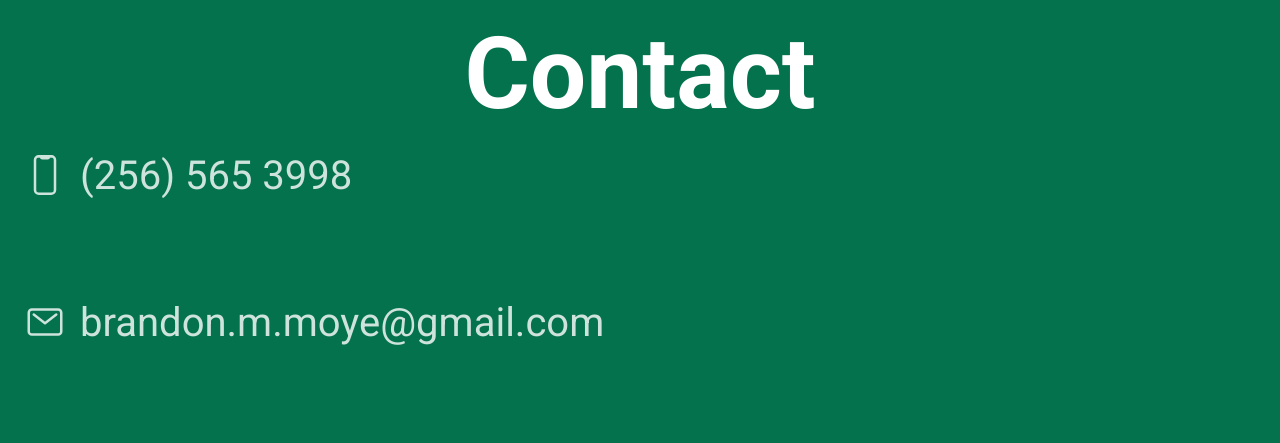
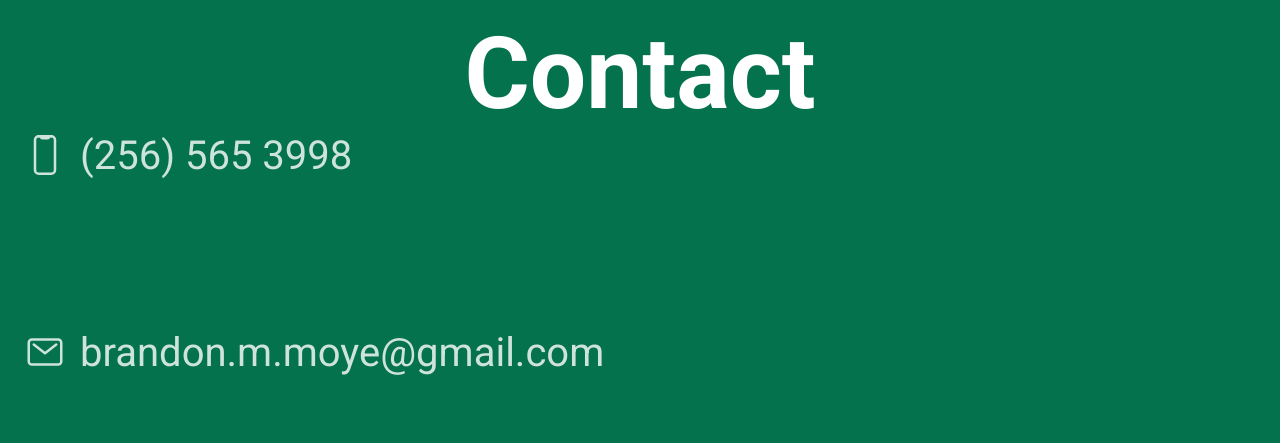
Before and after one commit to Brandon-Moye/PersonalPortfolioNew, a plain HTML site: page index.html in a window 1280 px wide. Shown: the part 5372-5815 px from the top of the page. Drawn offline with nearby package versions, Linux system fonts and the light colour scheme; some packages are replaced by stand-ins of ours; a script that the page names is missing.

Commit message:
spacing out contact section more

```diff
--- a/style.css
+++ b/style.css
@@ -449,7 +449,7 @@ h3 {
   display: flex;
   justify-content: center;
   align-items: center;
-  margin-bottom: 2rem;
+  /* margin-bottom: 2rem; */
   padding-top: 10rem;
 }
 
@@ -648,7 +648,8 @@ h3 {
   display: flex;
   flex-direction: column;
   align-items: flex-start;
-  gap: 10rem;
+  justify-content: center;
+  gap: 15rem;
   margin-left: 2.5rem;
 }
 
```
